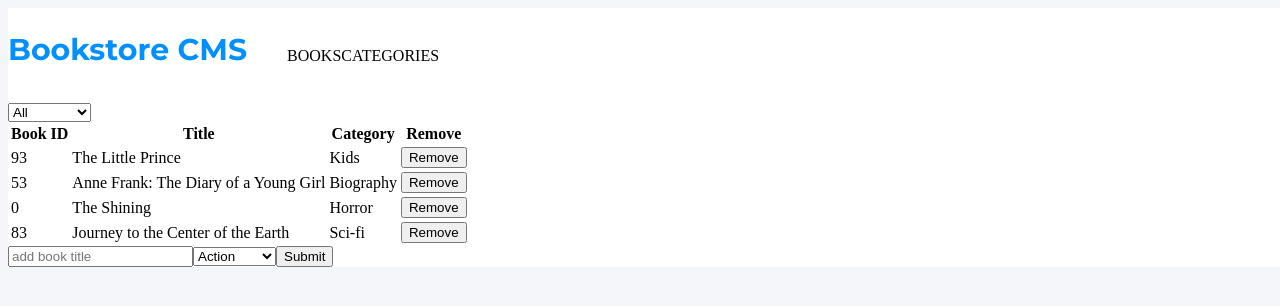
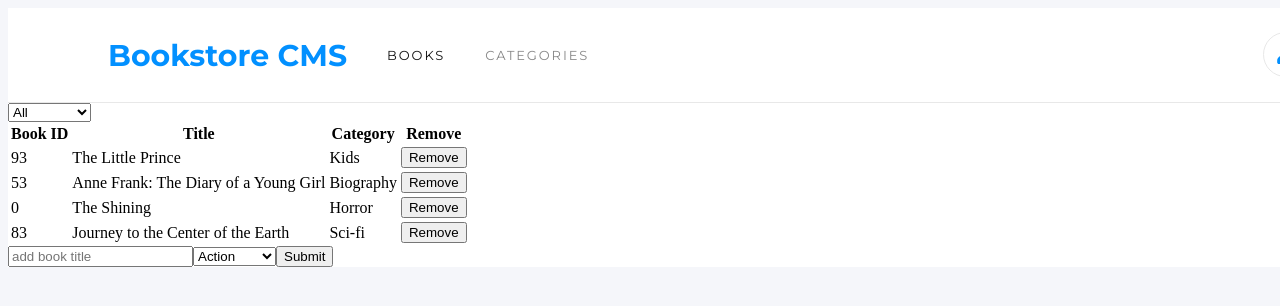
Before and after one commit to nriqu322/bookstore, a React (Create React App) app: page / in a window 1280 px wide. Shown: the top 306 px of the page. Built offline with nearby package versions, Linux system fonts and the light colour scheme.

Commit message:
complete header style

```diff
--- a/src/index.css
+++ b/src/index.css
@@ -19,6 +19,9 @@ header {
   display: flex;
   align-items: center;
   justify-content: space-between;
+  font-family: 'Montserrat', sans-serif;
+  padding: 0 100px;
+  border-bottom: 1px solid #e8e8e8;
 }
 
 .left-header {
@@ -28,11 +31,28 @@ header {
 .bookstore-title {
   font-size: 30px;
   font-weight: bold;
-  font-family: 'Montserrat', sans-serif;
   color: #0290ff;
+  align-self: center;
 }
 
 ul {
   display: flex;
   list-style: none;
+  letter-spacing: 1.9px;
+  font-size: 13px;
+  color: #121212;
 }
+
+li:last-child {
+  padding-left: 40px;
+  opacity: 0.5;
+}
+
+#user-profile {
+  color: #0290ff;
+  border: 1px solid #e8e8e8;
+  border-radius: 50%;
+  height: 45px;
+  width: 45px;
+  padding: 12px;
+}
```
